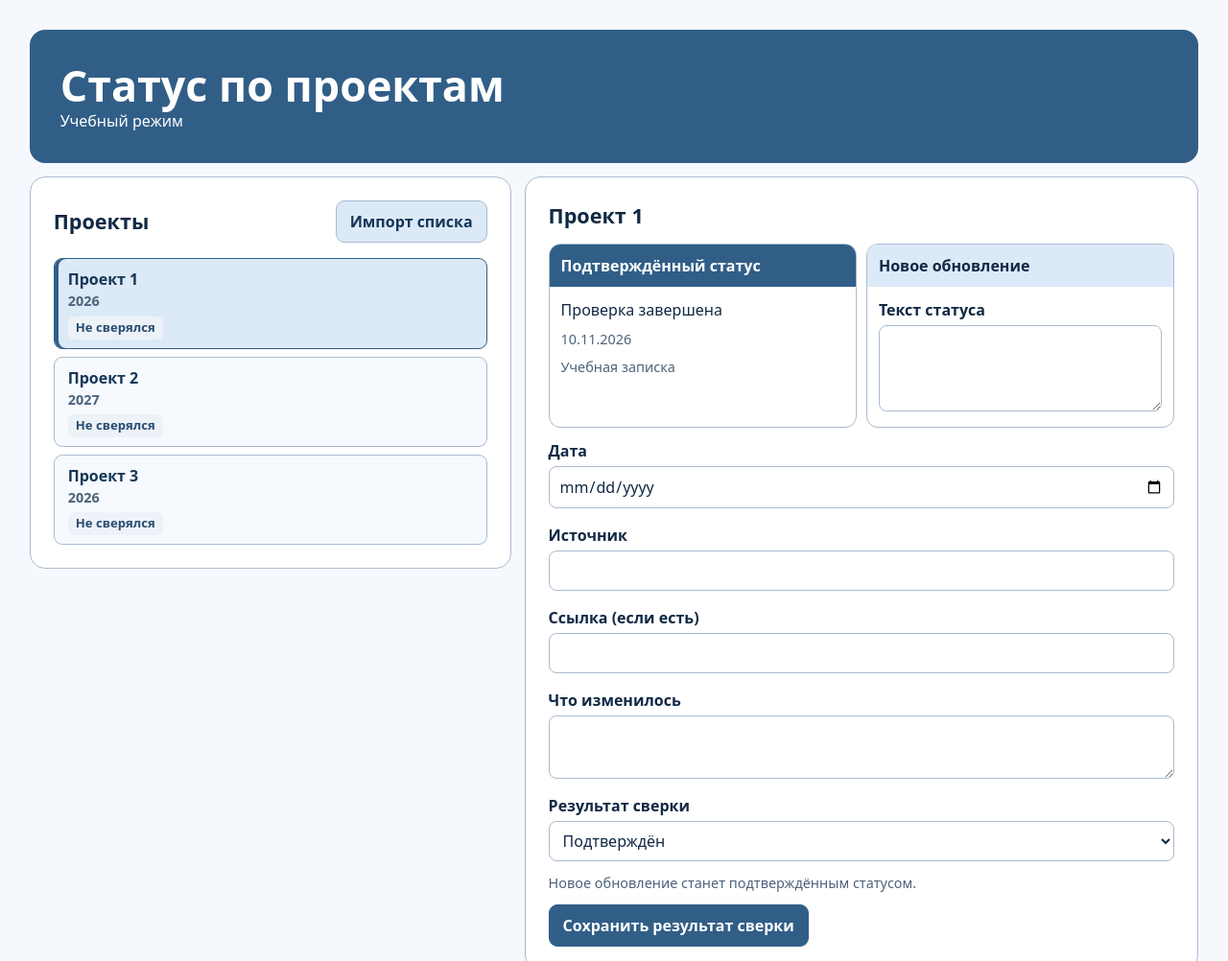
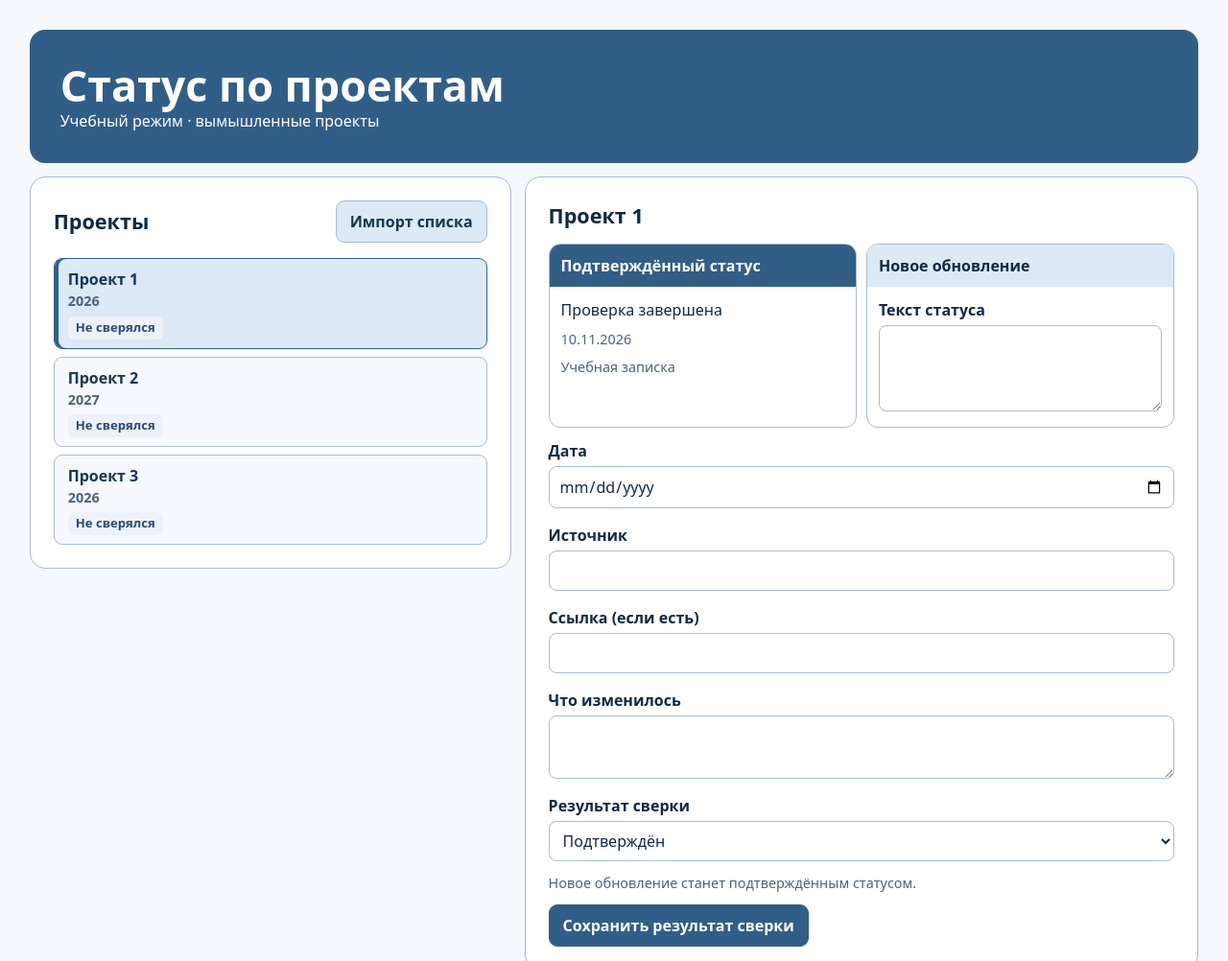
Before and after one commit to bashdigit/prilozhenie-demo, a plain HTML site: page index.html in a window 1280 px wide. Shown: the top 1002 px of the page at 96% size. Drawn offline with Linux system fonts and the light colour scheme.

Commit message:
Уточнить подпись учебного режима

```diff
--- a/index.html
+++ b/index.html
@@ -79,7 +79,7 @@
 </head>
 <body>
   <header class="heading">
-    <div><h1>Статус по проектам</h1><p>Учебный режим</p></div>
+    <div><h1>Статус по проектам</h1><p>Учебный режим · вымышленные проекты</p></div>
   </header>
   <main>
     <p id="storage-notice" class="notice field-error" role="alert"></p>
```
